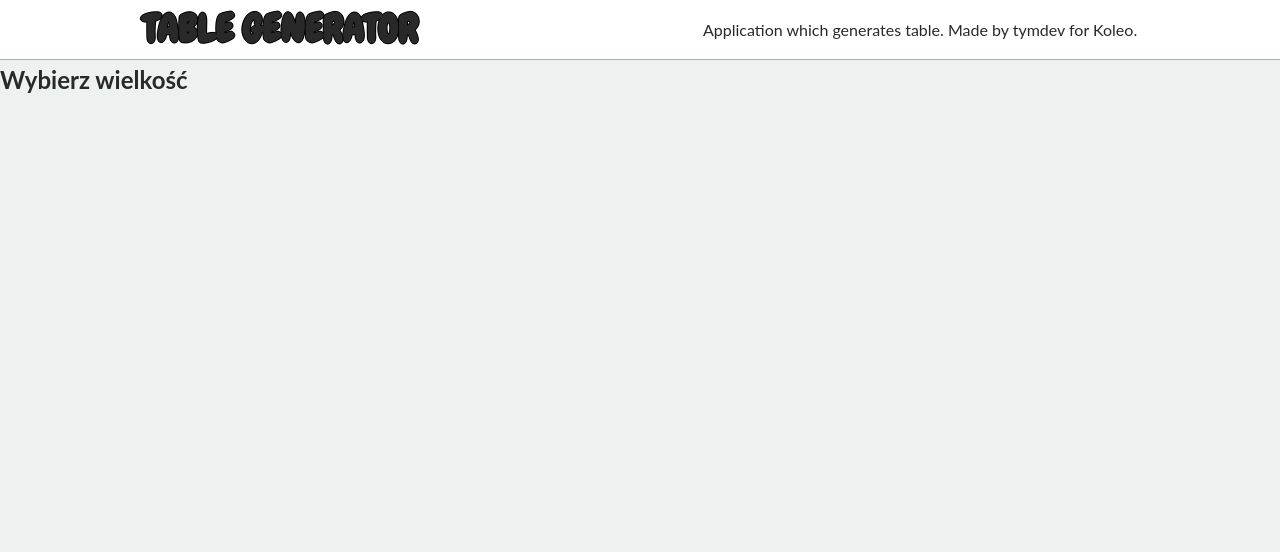
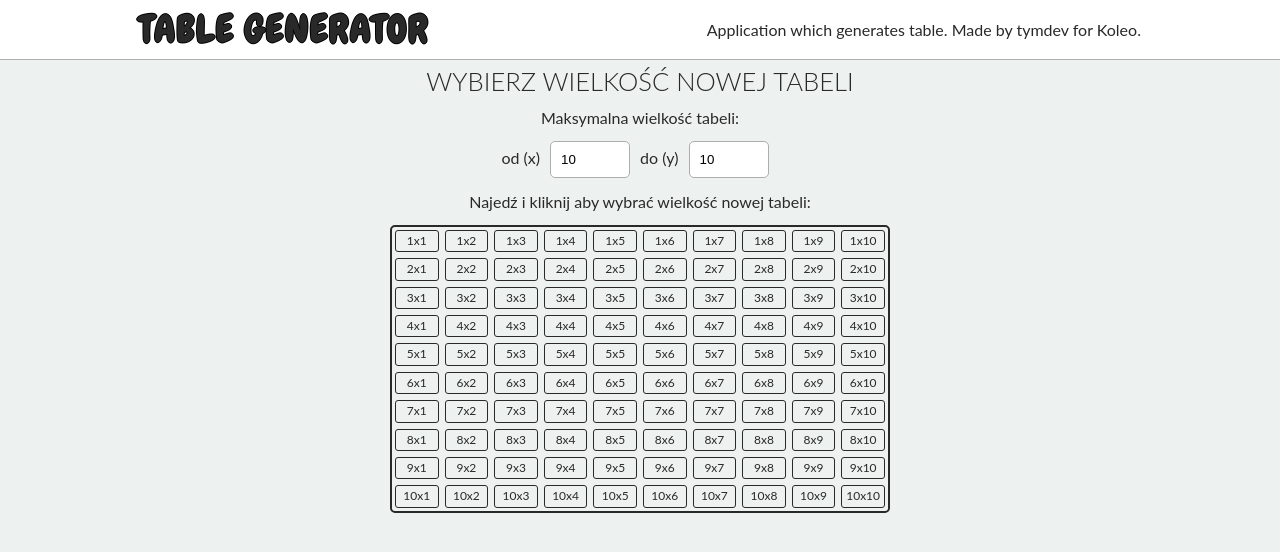
Before and after one commit to d0peCode/table-generator, a Vue app: page / in a window 1280 px wide. Shown: the top 552 px of the page. Built offline with nearby package versions, Linux system fonts and the light colour scheme.

Commit message:
add tableGrid markup, css and functionality

```diff
--- a/src/components/index/tableGrid.vue
+++ b/src/components/index/tableGrid.vue
@@ -1,5 +1,69 @@
 <template>
-    <section>
-        <h2>Wybierz wielkość</h2>
+    <section class="table-grid" v-if="!tableGenerated">
+        <h2 class="heading-secondary">Wybierz wielkość nowej tabeli</h2>
+        <p>Maksymalna wielkość tabeli:</p>
+        <div class="table-grid__form">
+            <label for="x">od (x)</label>
+            <input id="x" type="number" v-model="gridSize.max.x" min="1" class="table-grid__input">
+            <label for="y">do (y)</label>
+            <input id="y" type="number" v-model="gridSize.max.y" min="1" class="table-grid__input">
+        </div>
+        <p>Najedź i kliknij aby wybrać wielkość nowej tabeli:</p>
+        <div class="table-grid__grid">
+            <div class="table-grid__grid-row"
+                 v-for="n in parseInt(gridSize.max.y)"
+                 :key="n">
+                <div class="table-grid__grid-col"
+                     v-for="i in parseInt(gridSize.max.x)"
+                     @mouseover="selectHovered(n, i)"
+                     @click="selectNewTableSize(n, i)"
+                     :key="i"
+                     :class="n <= gridSize.hovered.x && i <= gridSize.hovered.y
+                                ? 'table-grid__grid-col--hover'
+                                : ''">
+                    {{ n + 'x' + i }}
+                </div>
+            </div>
+        </div>
     </section>
 </template>
+<script>
+import { eventBus } from '../../helpers/eventBus';
+
+export default {
+    data() {
+        return {
+            tableGenerated: false,
+            gridSize: {
+                max: {
+                    x: 10,
+                    y: 10
+                },
+                hovered: {
+                    x: 0,
+                    y: 0
+                },
+                selected: {
+                    x: 0,
+                    y: 0
+                }
+            }
+        }
+    },
+    methods: {
+        generateTable() {
+            eventBus.$emit('generate::table', this.gridSize.selected);
+            this.tableGenerated = true;
+        },
+        selectHovered(x, y) {
+            this.gridSize.hovered.x = x;
+            this.gridSize.hovered.y = y;
+        },
+        selectNewTableSize(x, y) {
+            this.gridSize.selected.x = x;
+            this.gridSize.selected.y = y;
+            this.generateTable();
+        }
+    }
+}
+</script>
--- a/src/styles/css/index.css
+++ b/src/styles/css/index.css
@@ -51,7 +51,16 @@ body {
   font-size: 3vw;
   font-family: 'Chewy', cursive;
   text-shadow: -1px 0 black, 0 1px black, 1px 0 black, 0 -1px black;
-  margin: 0; }
+  margin: 0;
+  font-weight: 400;
+  letter-spacing: 1px; }
+
+.heading-secondary {
+  text-transform: uppercase;
+  font-size: 2vw;
+  font-family: "Lato", sans-serif;
+  margin: 0;
+  font-weight: 300; }
 
 .hello {
   height: 6rem;
@@ -61,3 +70,38 @@ body {
   border-bottom: 1px solid #adadad;
   align-items: center;
   justify-content: space-around; }
+
+.table-grid {
+  width: 100%;
+  display: flex;
+  flex-direction: column;
+  align-items: center; }
+  .table-grid__input {
+    width: 8rem;
+    border-radius: 5px;
+    margin: 1rem;
+    padding: 1rem;
+    border: 1px solid #adadad; }
+  .table-grid__grid {
+    margin-top: 1rem;
+    min-width: 50rem;
+    max-width: 100%;
+    border: 2px solid #292929;
+    border-radius: 5px; }
+    .table-grid__grid-row {
+      width: 100%;
+      display: flex; }
+    .table-grid__grid-col {
+      display: flex;
+      align-items: center;
+      justify-content: center;
+      flex: 1;
+      width: 3rem;
+      border: 1px solid #292929;
+      border-radius: 3px;
+      margin: 3px;
+      font-size: 1.2rem; }
+      .table-grid__grid-col:hover {
+        cursor: pointer; }
+      .table-grid__grid-col--hover {
+        background-color: #adadad; }
--- a/src/styles/scss/base/_typography.scss
+++ b/src/styles/scss/base/_typography.scss
@@ -12,4 +12,14 @@ body {
     font-family: 'Chewy', cursive;
     text-shadow: -1px 0 black, 0 1px black, 1px 0 black, 0 -1px black;
     margin: 0;
+    font-weight: 400;
+    letter-spacing: 1px;
 }
+
+.heading-secondary {
+    text-transform: uppercase;
+    font-size: 2vw;
+    font-family: "Lato", sans-serif;
+    margin: 0;
+    font-weight: 300;
+}
--- /dev/null
+++ b/src/styles/scss/components/_table-grid.scss
@@ -0,0 +1,46 @@
+.table-grid {
+    width: 100%;
+    display: flex;
+    flex-direction: column;
+    align-items: center;
+
+    &__input {
+        width: 8rem;
+        border-radius: 5px;
+        margin: 1rem;
+        padding: 1rem;
+        border: 1px solid $color-grey-light;
+    }
+
+    &__grid {
+        margin-top: 1rem;
+        min-width: 50rem;
+        max-width: 100%;
+        border: 2px solid $color-grey-dark;
+        border-radius: 5px;
+
+        &-row {
+            width: 100%;
+            display: flex;
+        }
+
+        &-col {
+            display: flex;
+            align-items: center;
+            justify-content: center;
+            flex: 1;
+            width: 3rem;
+            border: 1px solid $color-grey-dark;
+            border-radius: 3px;
+            margin: 3px;
+            font-size: 1.2rem;
+
+            &:hover {
+                cursor: pointer;
+            }
+            &--hover {
+                background-color: $color-grey-light;
+            }
+        }
+    }
+}
--- a/src/styles/scss/main.scss
+++ b/src/styles/scss/main.scss
@@ -5,3 +5,4 @@
 @import 'base/typography';
 
 @import 'components/hello';
+@import 'components/table-grid';
```
